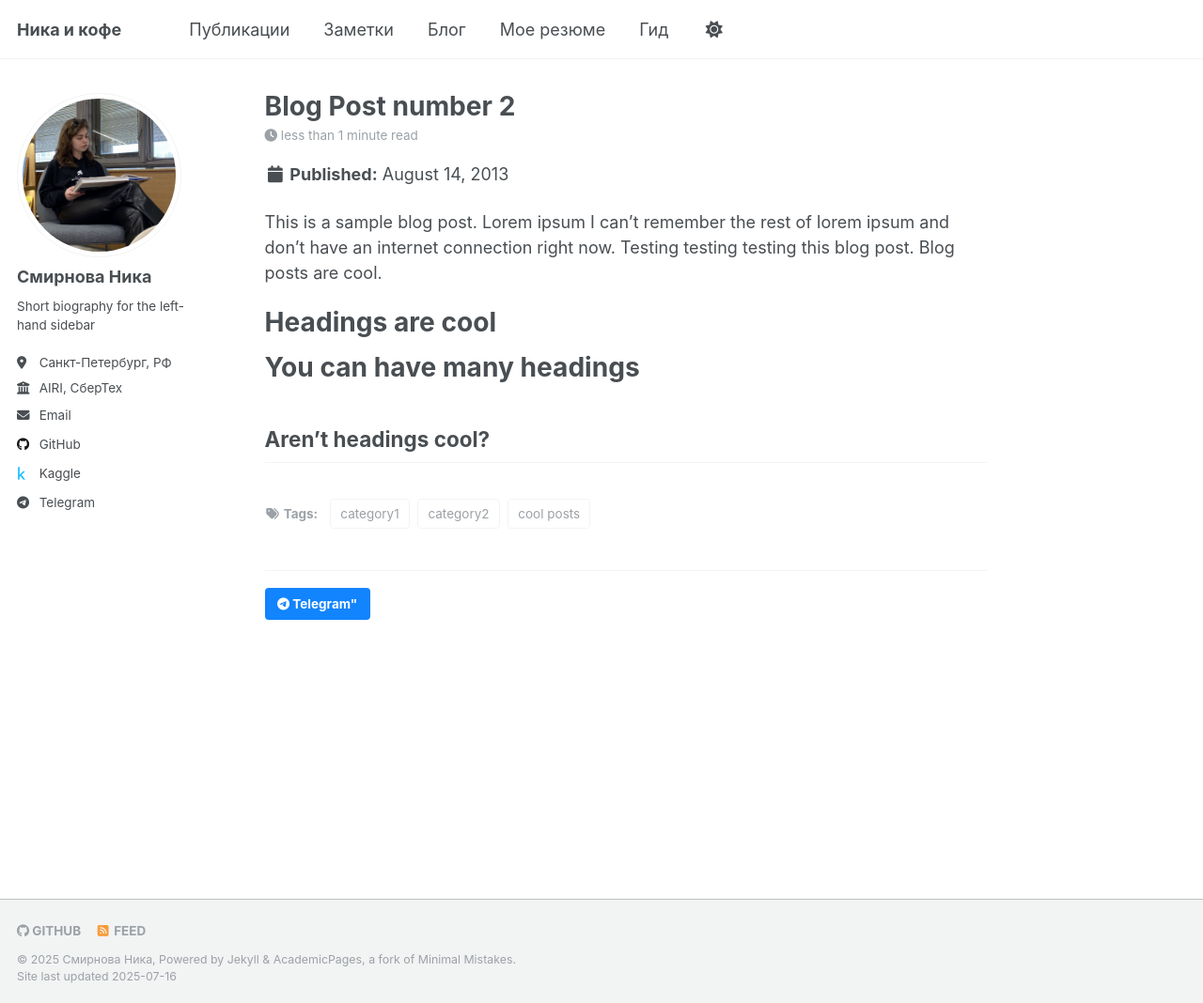
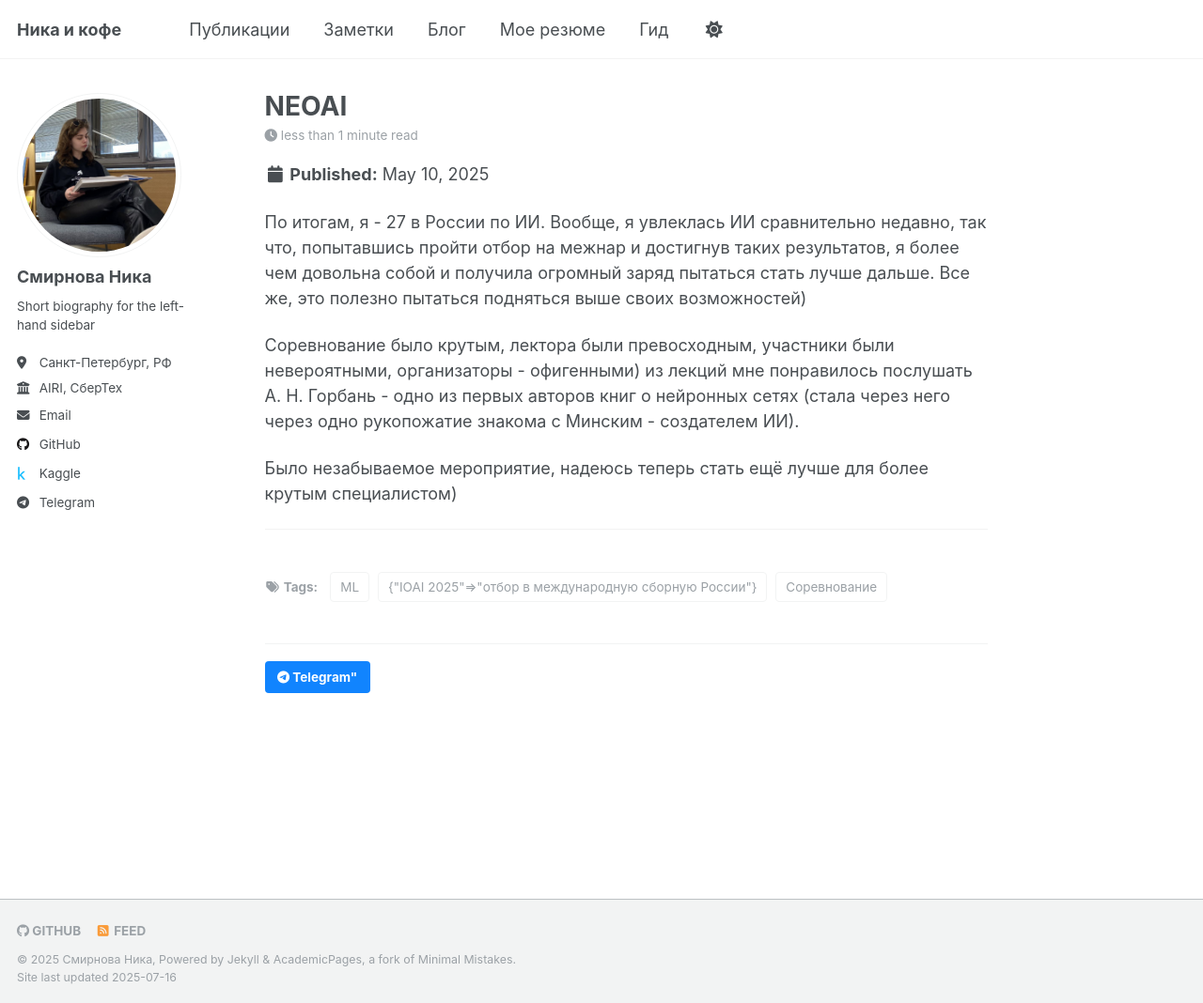
Before and after one commit to Robot-mitski/Space_cappuchino.github.io, a Jekyll site: the page built from _posts/2013-08-14-blog-post-2.md, in a window 1280 px wide and 1068 px high. Shown: the whole window at 94% size. Built offline with Jekyll 4.4.1, drawn with Linux system fonts in a browser that asks for light colours; a script that is not in the unit is left out.

Commit message:
Update 2025-05-10.md

```diff
--- a/_posts/2013-08-14-blog-post-2.md
+++ b/_posts/2013-08-14-blog-post-2.md
@@ -1,20 +1,17 @@
 ---
-title: 'Blog Post number 2'
-date: 2013-08-14
-permalink: /posts/2013/08/blog-post-2/
+title: 'NEOAI'
+date: 2025-05-10
+permalink: /posts/2025/05/NEOAI/
 tags:
-  - cool posts
-  - category1
-  - category2
+  - ML
+  - Соревнование
+  - IOAI 2025: отбор в международную сборную России
 ---
 
-This is a sample blog post. Lorem ipsum I can't remember the rest of lorem ipsum and don't have an internet connection right now. Testing testing testing this blog post. Blog posts are cool.
+По итогам, я - 27 в России по ИИ. Вообще, я увлеклась ИИ сравнительно недавно, так что, попытавшись пройти отбор на межнар и достигнув таких результатов, я более чем довольна собой и получила огромный заряд пытаться стать лучше дальше. Все же, это полезно пытаться подняться выше своих возможностей)
 
-Headings are cool
-======
+Соревнование было крутым, лектора были превосходным, участники были невероятными, организаторы - офигенными) из лекций мне понравилось послушать А. Н. Горбань - одно из первых авторов книг о нейронных сетях (стала через него через одно рукопожатие знакома с Минским - создателем ИИ).
 
-You can have many headings
-======
+Было незабываемое мероприятие, надеюсь теперь стать ещё лучше для более крутым специалистом)
 
-Aren't headings cool?
 ------
```
